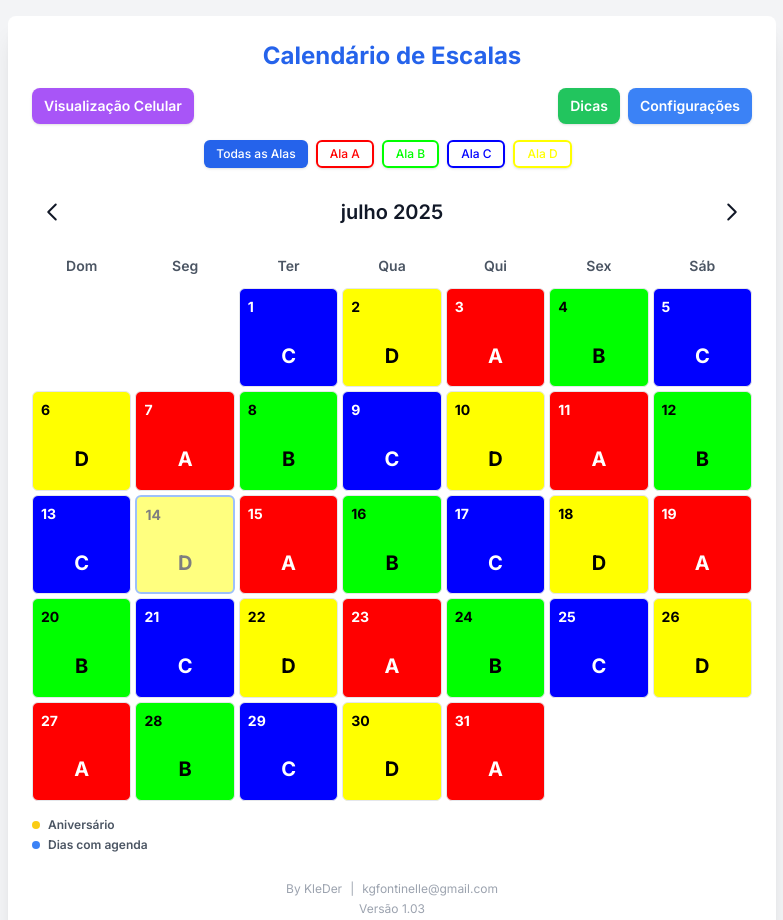
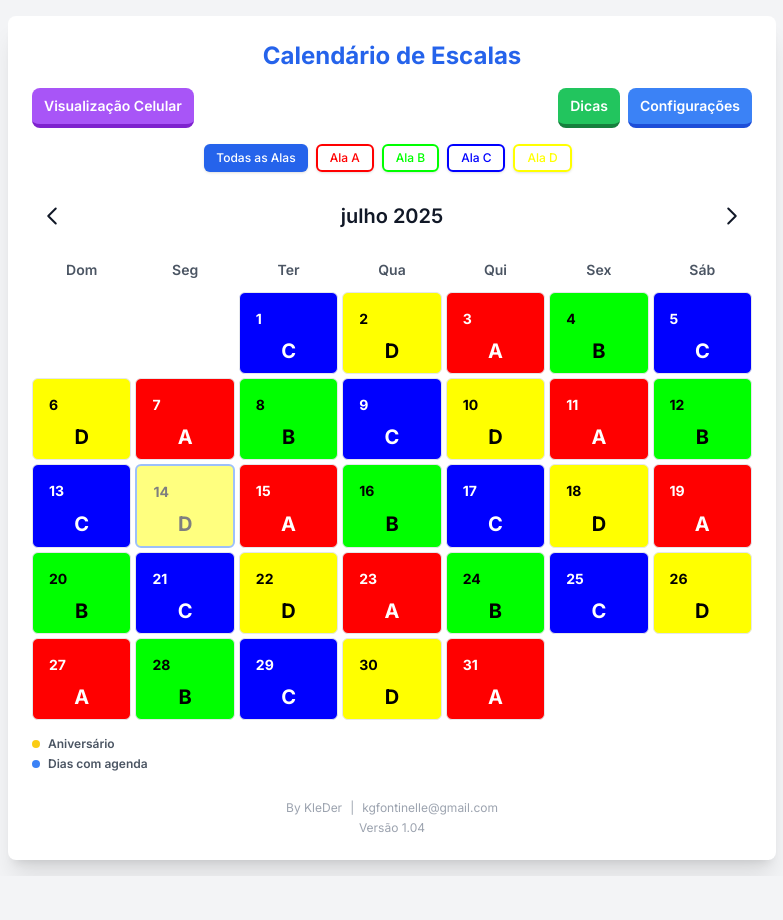
Before and after one commit to kgfontinelle/escalas-html, a plain HTML site: page index.html in a window 1280 px wide. Shown: the top 920 px of the page, without its empty margins (248-1031 px from the left). After the commit the page ends 876 px from the top, so only its background shows below. Drawn offline with nearby package versions, Linux system fonts and the light colour scheme.

Commit message:
Add files via upload

```diff
--- a/index.html
+++ b/index.html
@@ -398,7 +398,12 @@
 
             for (let day = 1; day <= daysInMonth; day++) {
                 const dayCell = document.createElement('div');
-                let cellClasses = 'border rounded-md text-center flex flex-col justify-start items-center cursor-pointer overflow-hidden relative aspect-square';
+                let cellClasses = 'border rounded-md text-center flex flex-col justify-start items-center cursor-pointer overflow-hidden relative';
+                if (settings.viewMode === 'mobile') {
+                    cellClasses += ` ${is12hPattern ? 'p-0 min-h-[60px]' : 'p-1 min-h-[50px]'}`;
+                } else {
+                    cellClasses += ` ${is12hPattern ? 'p-0 min-h-[80px]' : 'p-2 min-h-[70px]'}`;
+                }
                 dayCell.className = cellClasses;
 
                 const currentIterationDate = new Date(year, month, day);
@@ -784,6 +789,14 @@
         body { font-family: 'Inter', sans-serif; -webkit-tap-highlight-color: transparent; }
         .modal { transition: opacity 0.3s ease-in-out, visibility 0.3s ease-in-out; }
         .modal.hidden { opacity: 0; visibility: hidden; }
+        .btn-3d {
+            border-bottom-width: 4px;
+            transition: transform 0.1s ease-in-out, border-color 0.1s ease-in-out;
+        }
+        .btn-3d:active {
+            transform: translateY(2px);
+            border-bottom-width: 2px;
+        }
     </style>
 </head>
 <body class="bg-gray-100 dark:bg-gray-900 text-gray-900 dark:text-gray-100 p-4 min-h-screen flex flex-col items-center">
@@ -793,14 +806,14 @@
             <h1 class="text-2xl font-bold text-blue-600 dark:text-blue-400">Calendário de Escalas</h1>
         </div>
         <div class="flex justify-between items-center mb-2">
-            <button id="toggleViewButton" class="bg-purple-500 hover:bg-purple-600 text-white font-semibold py-2 px-3 rounded-lg shadow text-sm transition-colors">
+            <button id="toggleViewButton" class="btn-3d bg-purple-500 border-purple-700 hover:bg-purple-600 text-white font-semibold py-2 px-3 rounded-lg text-sm">
                 Alternar Visualização
             </button>
             <div class="flex items-center space-x-2">
-                <button id="openTipsButton" class="bg-green-500 hover:bg-green-600 text-white font-semibold py-2 px-3 rounded-lg shadow text-sm transition-colors">
+                <button id="openTipsButton" class="btn-3d bg-green-500 border-green-700 hover:bg-green-600 text-white font-semibold py-2 px-3 rounded-lg text-sm">
                     Dicas
                 </button>
-                <button id="openSettingsButton" class="bg-blue-500 hover:bg-blue-600 text-white font-semibold py-2 px-3 rounded-lg shadow text-sm transition-colors">
+                <button id="openSettingsButton" class="btn-3d bg-blue-500 border-blue-700 hover:bg-blue-600 text-white font-semibold py-2 px-3 rounded-lg text-sm">
                     Configurações
                 </button>
             </div>
@@ -842,7 +855,7 @@
                 <span>|</span>
                 <a href="mailto:kgfontinelle@gmail.com" class="hover:text-blue-500">kgfontinelle@gmail.com</a>
             </div>
-            <p class="text-xs text-gray-400 dark:text-gray-500 mt-1">Versão 1.03</p>
+            <p class="text-xs text-gray-400 dark:text-gray-500 mt-1">Versão 1.04</p>
         </footer>
     </div>
 
```
